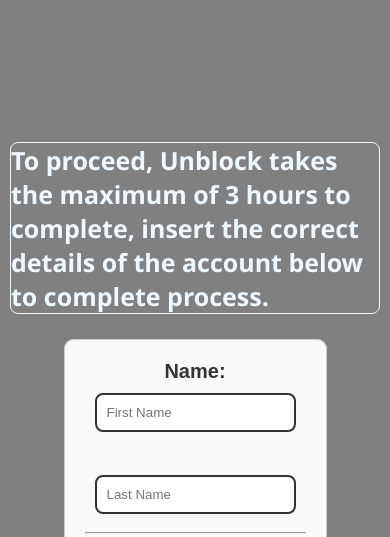
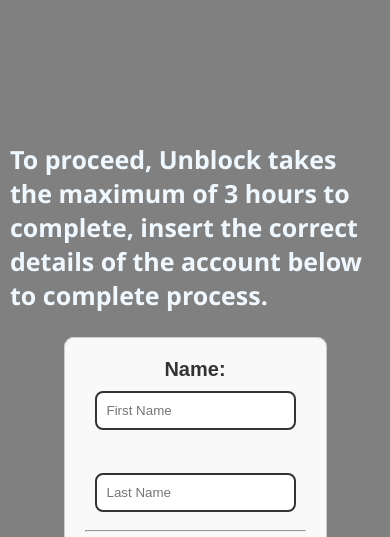
Before and after one commit to accountunblock/gig-reactivation, a plain HTML site: page unblocking.html in a window 390 px wide. Shown: the part 260-797 px from the top of the page. Drawn offline with Linux system fonts and the light colour scheme.

Commit message:
Update unblocking.html

```diff
--- a/unblocking.html
+++ b/unblocking.html
@@ -78,9 +78,6 @@
             font-size: 25px;
             font-family: 'Segoe UI', sans-serif;
             font-weight: bold;
-            align-text: centre;
-            border:1px solid;
-            border-radius: 8px;
         }
         fieldset {
             width: 40%;
```
